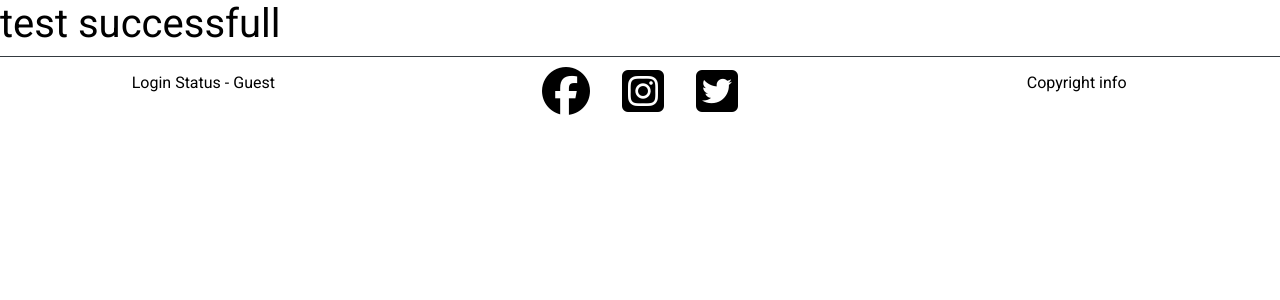
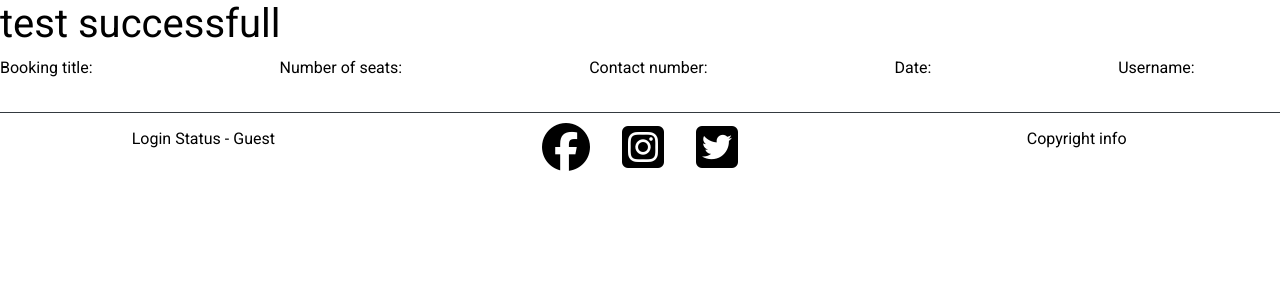
Before and after one commit to Joao4569/ocean-basket-restaurant, a Django app: template templates/online_booking/register.html in a window 1280 px wide. Shown: the part 177-477 px from the top of the page. Run offline with Django 3.2, Linux system fonts and the light colour scheme; the template is opened without the code that fills it: values that come from a table or form of the project are taken from there, others are empty; parts of the project's set-up code (start-up, migrations or seed data) failed here and were passed over; some libraries are stand-ins or nearby versions; some web fonts are replaced.

Commit message:
feat: Create booking information model

```diff
--- a/online_booking/admin.py
+++ b/online_booking/admin.py
@@ -3,7 +3,7 @@
 Import CustomerBookingDetails model from models.py to register model
 """
 from django.contrib import admin
-from .models import CustomerDetails
+from .models import BookingInformation
 
 
-admin.site.register(CustomerDetails)
+admin.site.register(BookingInformation)
--- a/online_booking/forms.py
+++ b/online_booking/forms.py
@@ -1,6 +1,6 @@
 from django import forms
 from allauth.account.forms import SignupForm
-from .models import CustomerDetails
+from .models import BookingInformation
 
 
 class CustomSignupForm(SignupForm):
@@ -17,8 +17,8 @@
         return user
 
 
-class RegistrationForm(forms.ModelForm):
+class BookingForm(forms.ModelForm):
     class Meta:
-        model = CustomerDetails
-        fields = ('first_name', 'last_name', 'contact_number', 'email',
-                  'username', 'password',)
+        model = BookingInformation
+        fields = ('booking_title', 'number_of_seats', 'contact_number', 'date',
+                  'username')
--- a/online_booking/models.py
+++ b/online_booking/models.py
@@ -3,25 +3,17 @@
 """
 from django.db import models
 from django.contrib.auth.models import User
-
-
-    # def __str__(self):
-    # """This will modify the standard Django string method for
-    # personalisation"""
-    # return (f'{self.first_name} {self.last_name} table for '
-    # f'{self.number_of_seats} on {self.date}')
+# def __str__(self):
+# """This will modify the standard Django string method for
+# personalisation"""
+# return (f'{self.first_name} {self.last_name} table for '
+# f'{self.number_of_seats} on {self.date}')
 
 
 class BookingInformation(models.Model):
     """
     Create a database model for storing online booking details
     """
-    username = models.CharField(max_length=50)
-    booking_title = models.CharField(max_length=50)
-    number_of_seats = models.SmallIntegerField(null=False, blank=False)
-    date = models.DateField(null=False, blank=False)
-    contact_number = models.CharField(max_length=12, null=False, blank=False)
-
     # Choices field for selection of lunch or dinner service
     LUNCH = 'LH'
     DINNER = 'DN'
@@ -34,3 +26,8 @@
         max_length=2,
         choices=SERVICE_CHOICES,
     )
+    username = models.CharField(max_length=50)
+    booking_title = models.CharField(max_length=50)
+    number_of_seats = models.SmallIntegerField(null=False, blank=False)
+    date = models.DateField(null=False, blank=False)
+    contact_number = models.CharField(max_length=12, null=False, blank=False)
--- a/online_booking/views.py
+++ b/online_booking/views.py
@@ -1,6 +1,6 @@
 from django.shortcuts import render
 from django.views import View
-from .forms import RegistrationForm
+from .forms import BookingInformation
 # from .models import CustomerDetails
 
 # Create your views here.
@@ -30,6 +30,6 @@
             request,
             "online_booking/register.html",
             {
-                "registration_form": RegistrationForm()
+                "booking_form": BookingInformation()
             }
         )
--- a/templates/online_booking/register.html
+++ b/templates/online_booking/register.html
@@ -12,6 +12,6 @@
 
 <h1>test successfull</h1>
 
-{{ registration_form | crispy }}
+{{ booking_form }}
 
 {% endblock %}
```
